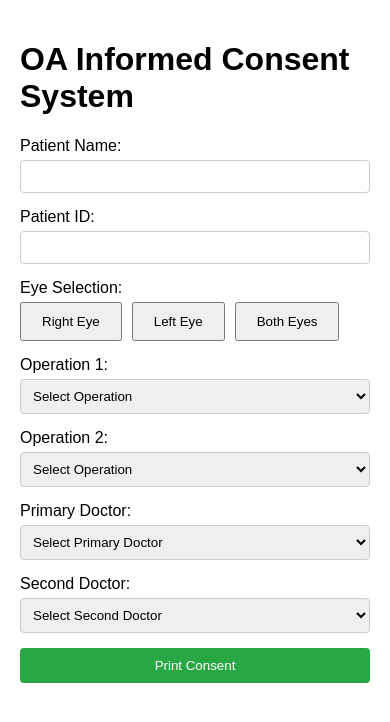
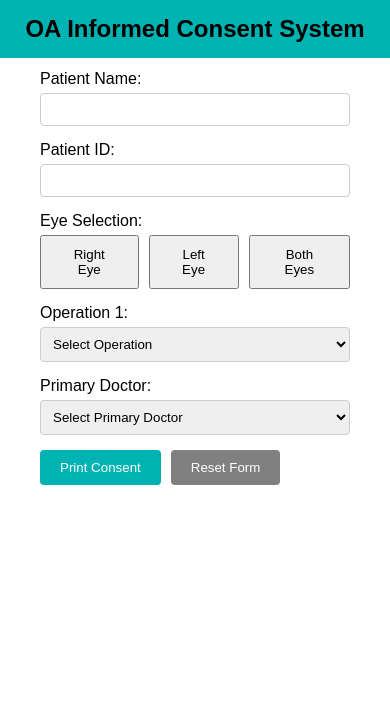
Before and after one commit to ashitaka3948/OA-consent, a plain HTML site: page index.html in a window 390 px wide. Drawn offline with Linux system fonts and the light colour scheme.

Commit message:
streamlined stuff

```diff
--- a/index.html
+++ b/index.html
@@ -9,7 +9,8 @@
             font-family: Arial, sans-serif;
             max-width: 800px;
             margin: 0 auto;
-            padding: 20px;
+            padding: 40px;
+            padding-top: 70px;
         }
         form {
             display: flex;
@@ -40,7 +41,7 @@
             border: 1px solid #ccc;
         }
         button[type="submit"] {
-            background-color: #28a745;
+            background-color: #00b3b3;
             color: white;
             padding: 10px 20px;
             border: none;
@@ -68,10 +69,44 @@
         #operation3Group {
             display: none;
         }
+        .top-bar {
+            background-color: #00b3b3;
+            width: 100%;
+            position: fixed;
+            top: 0;
+            left: 0;
+            z-index: 1000;
+            padding: 15px 0;
+            text-align: center;
+        }
+        .top-bar h1 {
+            margin: 0;
+            font-size: 24px;
+        }
+        .button-group {
+            display: flex;
+            gap: 10px;
+        }
+        .reset-button {
+            background-color: #808080;  /* Gray color */
+            color: white;
+            padding: 10px 20px;
+            border: none;
+            border-radius: 4px;
+            cursor: pointer;
+        }
+        #operation2Group {
+            display: none;
+        }
+        #doctor2Group {
+            display: none;
+        }
     </style>
 </head>
 <body>
-    <h1>OA Informed Consent System</h1>
+    <div class="top-bar">
+        <h1>OA Informed Consent System</h1>
+    </div>
     <form id="surgeryForm">
         <div class="form-group">
             <label for="patientName">Patient Name:</label>
@@ -95,7 +130,7 @@
 
         <div class="form-group" id="operation1Group">
             <label for="operation1">Operation 1:</label>
-            <select class="form-control" id="operation1" onchange="toggleInjectionOptions(1)">
+            <select class="form-control" id="operation1" name="operation1" required onchange="toggleInjectionOptions(1)">
                 <option value="">Select Operation</option>
                 <option value="phaco">Cataract</option>
                 <option value="vitrectomy">Posterior vitrectomy</option>
@@ -152,7 +187,7 @@
 
         <div class="form-group">
             <label for="doctor1">Primary Doctor:</label>
-            <select id="doctor1" name="doctor1" required>
+            <select id="doctor1" name="doctor1" onchange="toggleSecondDoctor()">
                 <option value="">Select Primary Doctor</option>
                 <option value="leslie_cheng">Leslie Cheng</option>
                 <option value="cheung_sek_hong">Cheung Sek Hong</option>
@@ -170,9 +205,9 @@
             </select>
         </div>
 
-        <div class="form-group">
+        <div class="form-group" id="doctor2Group">
             <label for="doctor2">Second Doctor:</label>
-            <select id="doctor2" name="doctor2" required>
+            <select id="doctor2" name="doctor2">
                 <option value="">Select Second Doctor</option>
                 <option value="leslie_cheng">Leslie Cheng</option>
                 <option value="cheung_sek_hong">Cheung Sek Hong</option>
@@ -190,7 +225,10 @@
             </select>
         </div>
 
-        <button type="submit">Print Consent</button>
+        <div class="button-group">
+            <button type="submit">Print Consent</button>
+            <button type="button" class="reset-button" onclick="resetForm()">Reset Form</button>
+        </div>
     </form>
 
     <script>
@@ -223,20 +261,34 @@
                 injectionOptions.style.display = 'flex';
             } else {
                 injectionOptions.style.display = 'none';
-                // Clear any selected injection when switching to different operation
                 injectionOptions.querySelectorAll('.injection-button').forEach(btn => {
                     btn.classList.remove('selected');
                 });
             }
 
-            // Only handle operation3 visibility based on operation2
+            // Show/hide operation2 based on operation1
+            if (operationNumber === 1) {
+                const operation2Group = document.getElementById('operation2Group');
+                if (select.value) {
+                    operation2Group.style.display = 'flex';
+                } else {
+                    operation2Group.style.display = 'none';
+                    // Clear operation2 and operation3 values when hiding operation2
+                    document.getElementById('operation2').value = '';
+                    document.getElementById('operation3').value = '';
+                    document.getElementById('injectionOptions2').style.display = 'none';
+                    document.getElementById('injectionOptions3').style.display = 'none';
+                    document.getElementById('operation3Group').style.display = 'none';
+                }
+            }
+
+            // Show/hide operation3 based on operation2 (keep existing logic)
             if (operationNumber === 2) {
                 const operation3Group = document.getElementById('operation3Group');
                 if (select.value) {
                     operation3Group.style.display = 'flex';
                 } else {
                     operation3Group.style.display = 'none';
-                    // Clear operation3 values when hiding it
                     document.getElementById('operation3').value = '';
                     document.getElementById('injectionOptions3').style.display = 'none';
                 }
@@ -256,6 +308,42 @@
                 this.classList.add('selected');
             });
         });
+
+        function toggleSecondDoctor() {
+            const doctor1 = document.getElementById('doctor1');
+            const doctor2Group = document.getElementById('doctor2Group');
+
+            if (doctor1.value) {
+                doctor2Group.style.display = 'flex';
+            } else {
+                doctor2Group.style.display = 'none';
+                document.getElementById('doctor2').value = '';
+            }
+        }
+
+        function resetForm() {
+            // Reset form fields
+            document.getElementById('surgeryForm').reset();
+
+            // Reset eye selection buttons
+            eyeButtons.forEach(btn => btn.classList.remove('selected'));
+            selectedEyeInput.value = '';
+
+            // Reset injection options
+            document.querySelectorAll('.injection-options').forEach(div => {
+                div.style.display = 'none';
+                div.querySelectorAll('.injection-button').forEach(btn => {
+                    btn.classList.remove('selected');
+                });
+            });
+
+            // Hide operation2 and operation3
+            document.getElementById('operation2Group').style.display = 'none';
+            document.getElementById('operation3Group').style.display = 'none';
+
+            // Hide doctor2
+            document.getElementById('doctor2Group').style.display = 'none';
+        }
     </script>
 </body>
 </html>
```
